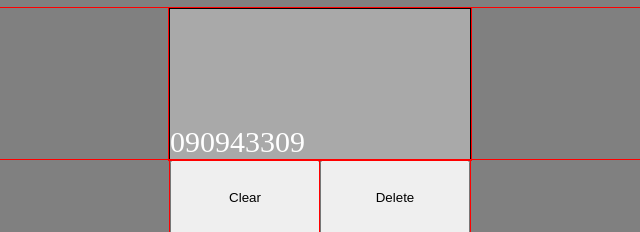
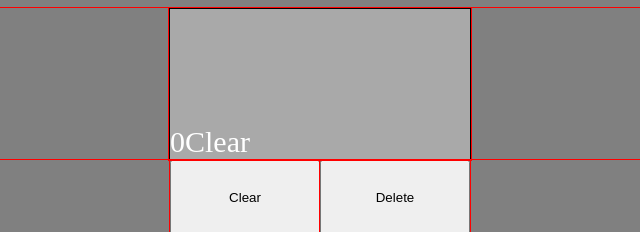
Before and after one commit to Conflictive/odin-calculator, a plain HTML site: page index.html in a window 1280 px wide. Both pictures are taken after a click on the button "Clear". Shown: the top 232 px of the page, 320-960 px from the left. Drawn offline with Linux system fonts and the light colour scheme.

Commit message:
Implement calculator buttons updating display text on click

```diff
--- a/index.html
+++ b/index.html
@@ -8,7 +8,7 @@
     <title>Calculator</title>
 </head>
 <body>
-    <div id="display"> 090943309</div>
+    <div id="display"></div>
     <div id="calc-buttons-container">
         <div class="row">
             <button class="calc-button top">Clear</button>
--- a/javascript.js
+++ b/javascript.js
@@ -1,3 +1,12 @@
+// ---VARIABLES---
+let equation = 0;
+
+// ---DOM ELEMENTS---
+const calcBtns = document.querySelectorAll(".calc-button");
+const display = document.querySelector("#display");
+
+
+// ---LOGIC---
 const operatorMap = {
     "+": "add",
     "-": "subtract",
@@ -13,3 +22,11 @@ const calculator = {
 };
 
 const operate = (operator, firstNum, secondNum) => calculator[operatorMap[operator]](firstNum, secondNum);
+
+// ---EVENT LISTENERS---
+calcBtns.forEach((button) => {
+    button.addEventListener("click", () => {
+        equation += button.textContent;
+        display.textContent = equation;
+    });
+})
```
